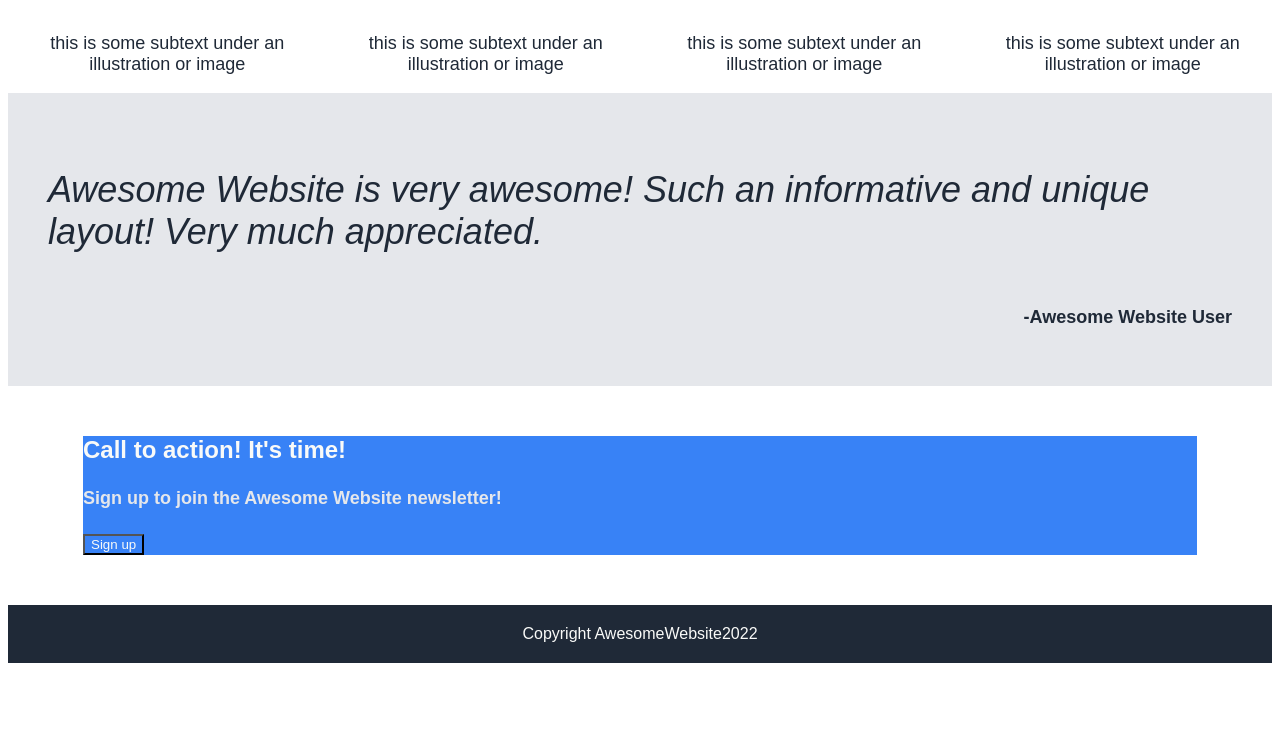
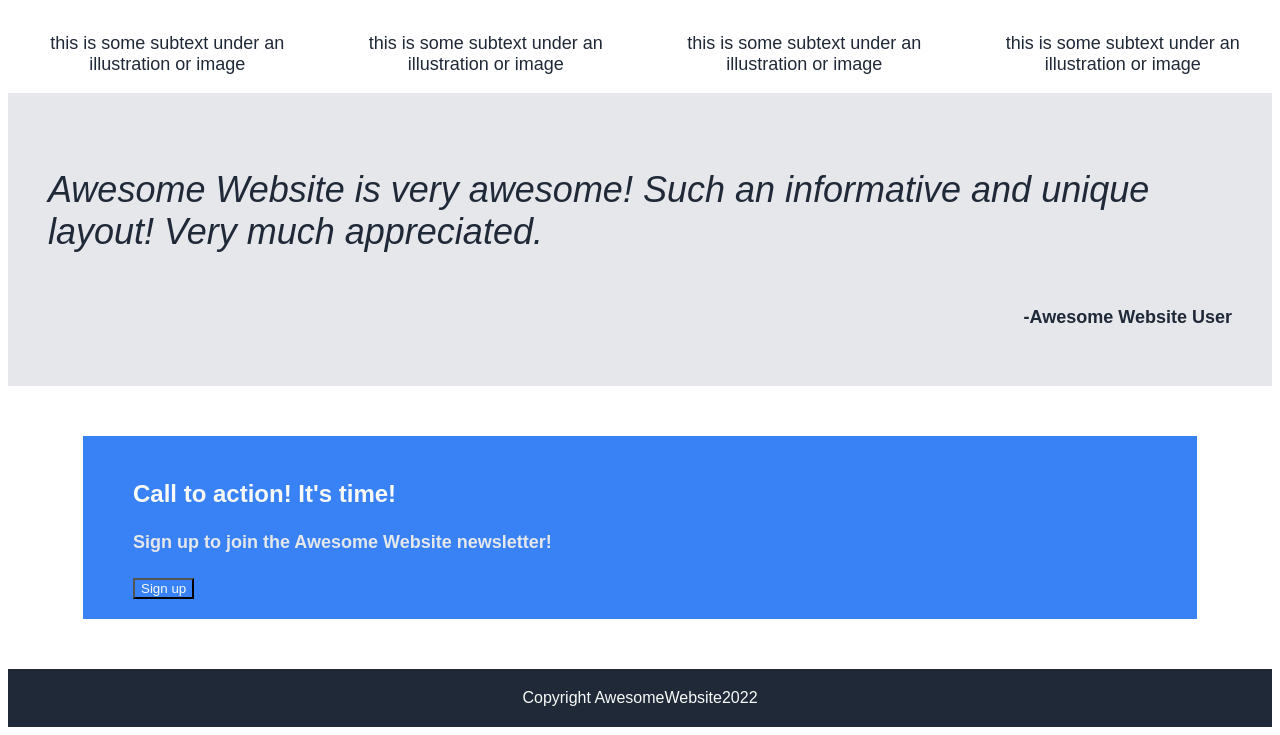
Before and after one commit to yosrakhaky/odin-landing-page, a plain HTML site: page index.html in a window 1280 px wide. Shown: the part 445-1180 px from the top of the page. Before the commit the page ends 1116 px from the top, so only its background shows below. Drawn offline with Linux system fonts and the light colour scheme.

Commit message:
adjust call to action padding

```diff
--- a/style.css
+++ b/style.css
@@ -68,4 +68,5 @@ align-self: flex-end;
     font-weight: bold;
     font-size: 24px;
     margin: 50px 75px 50px 75px; /*top right bottom left*/
+    padding: 20px 50px 20px 50px;
 }
```
